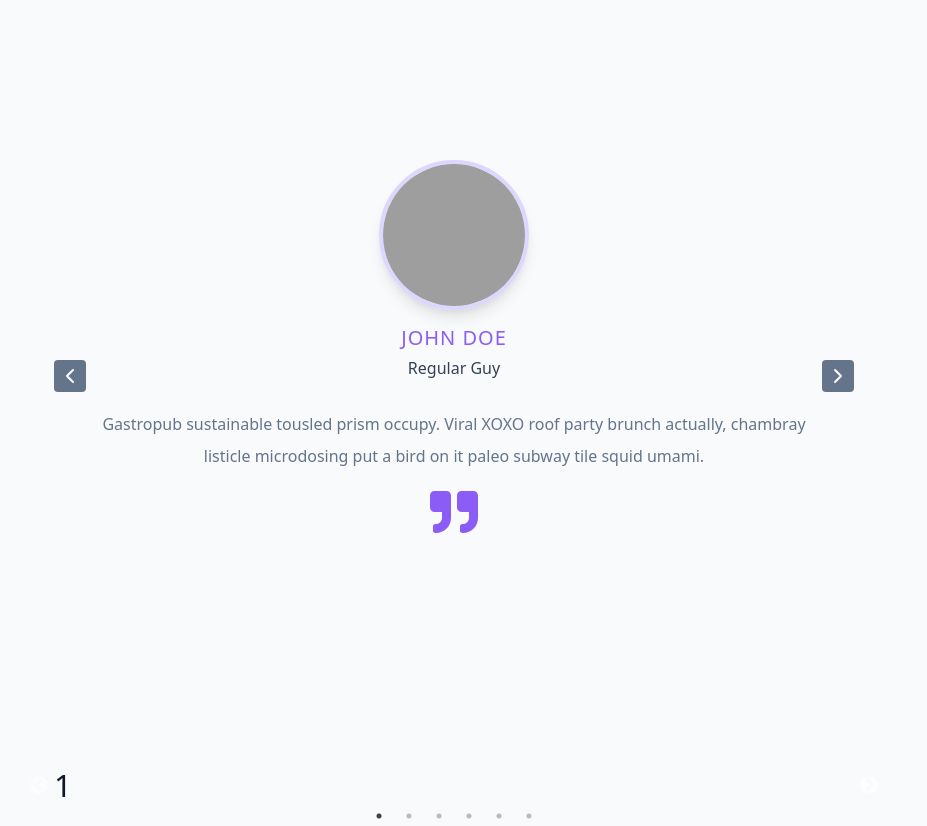
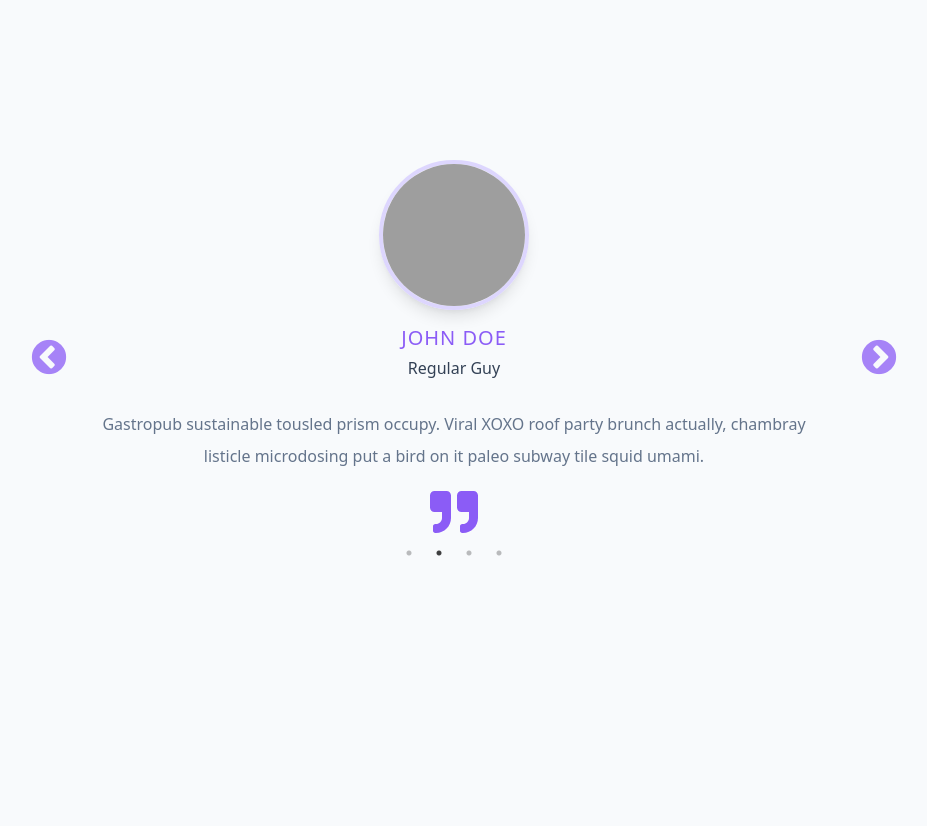
Before and after one commit to stormymayday/React-Slider, a React (Vite) app: page / in a window 1280 px wide. Shown: the whole page, without its empty margins (186-1113 px from the left). After the commit the page ends 800 px from the top, so only its background shows below. Built offline with nearby package versions, Linux system fonts and the light colour scheme; grey boxes are pictures that could not be loaded.

Commit message:
Implemented Slick Carousel

```diff
--- a/src/App.jsx
+++ b/src/App.jsx
@@ -4,7 +4,7 @@ import SlickCarousel from "./components/SlickCarousel.jsx";
 const App = () => {
   return (
     <main>
-      <Carousel />
+      {/* <Carousel /> */}
       <SlickCarousel />
     </main>
   );
--- a/src/components/SlickCarousel.jsx
+++ b/src/components/SlickCarousel.jsx
@@ -11,30 +11,32 @@ const SlickCarousel = () => {
         infinite: true,
         speed: 500,
         slidesToShow: 1,
-        slidesToScroll: 1
+        slidesToScroll: 1,
+        fade: true,
+        autoplay: true,
+        autoplaySpeed: 3000,
+        pauseOnHover: true,
     };
 
     return (
         <section className="slick-container">
             <Slider {...settings}>
-                <div>
-                    <h3>1</h3>
-                </div>
-                <div>
-                    <h3>2</h3>
-                </div>
-                <div>
-                    <h3>3</h3>
-                </div>
-                <div>
-                    <h3>4</h3>
-                </div>
-                <div>
-                    <h3>5</h3>
-                </div>
-                <div>
-                    <h3>6</h3>
-                </div>
+                {
+                    list.map((person) => {
+
+                        const { id, image, name, title, quote } = person;
+
+                        return (
+                            <article key={id}>
+                                <img className='person-img' src={image} alt={name} />
+                                <h5 className='name'>{name}</h5>
+                                <p className="title">{title}</p>
+                                <p className="text">{quote}</p>
+                                <FaQuoteRight className='icon' />
+                            </article>
+                        )
+                    })
+                }
             </Slider>
         </section>
     );
--- a/src/index.css
+++ b/src/index.css
@@ -377,4 +377,15 @@ ul {
   max-width: 800px;
   margin: 0 auto;
   margin-top: 10rem;
+  text-align: center;
 }
+
+.slick-container img {
+  display: inline-block;
+}
+
+.slick-prev::before,
+.slick-next::before {
+  font-size: 2.5rem;
+  color: var(--primary-500) !important;
+}
```
